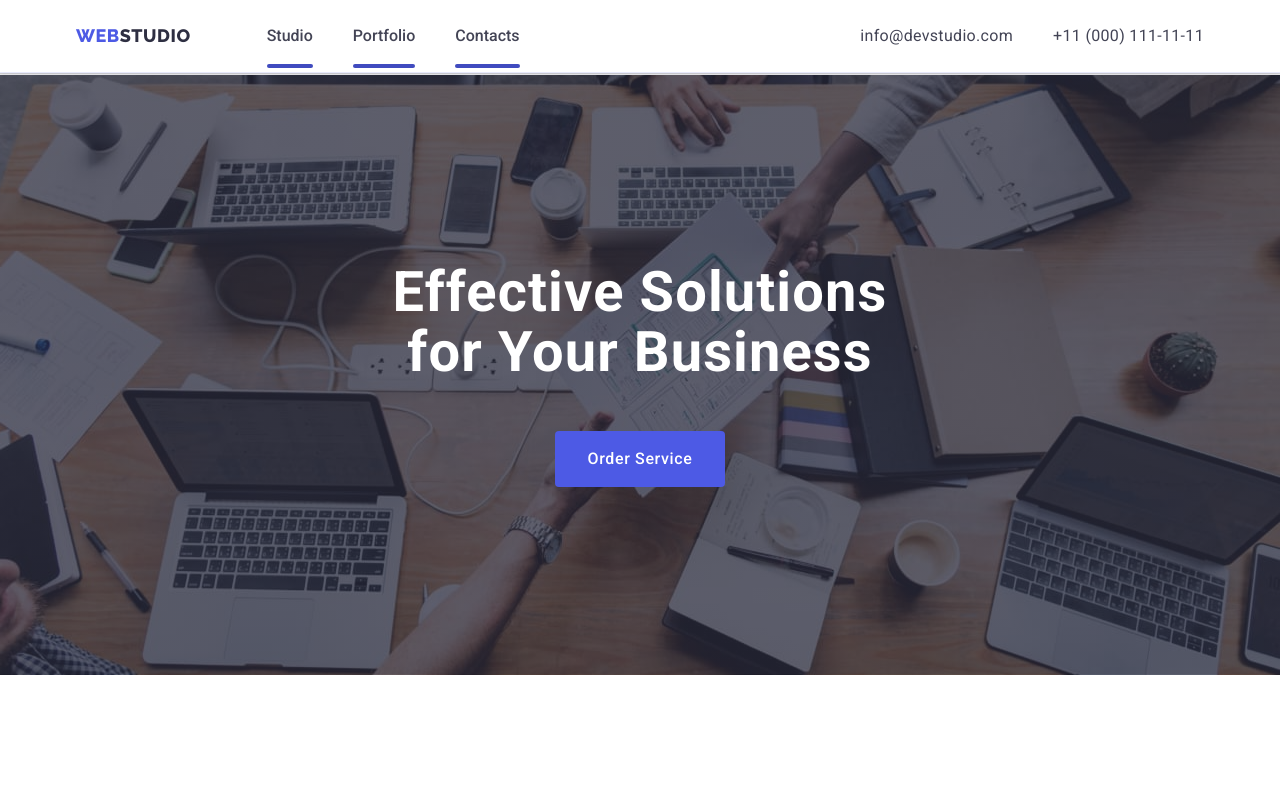
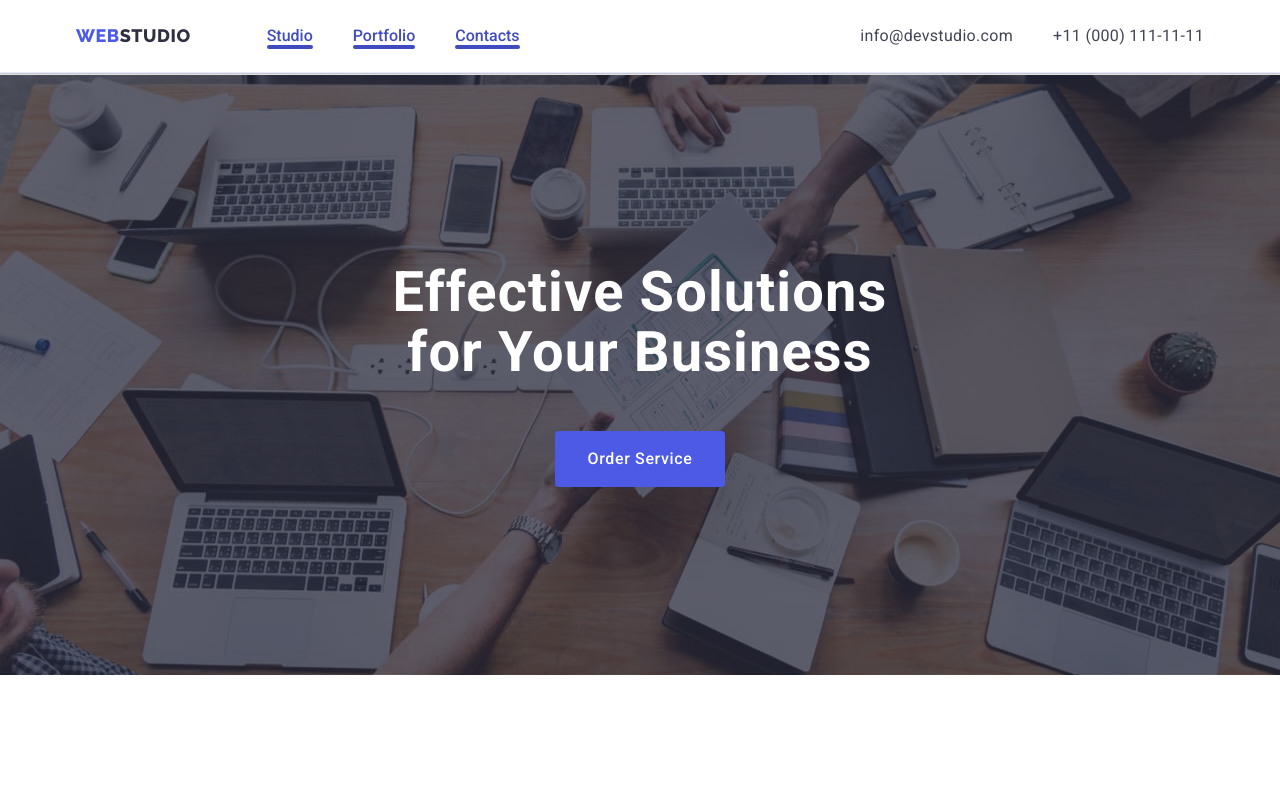
Before and after one commit to AlexandrMon/goit-markup-hw-05, a plain HTML site: page index.html in a window 1280 px wide. Shown: the top 792 px of the page. Drawn offline with nearby package versions, Linux system fonts and the light colour scheme.

Commit message:
finish-3

```diff
--- a/css/style.css
+++ b/css/style.css
@@ -104,8 +104,8 @@ body{ font-family:'Roboto',sans-serif;
             line-height: 1.5;
             letter-spacing: 0.02;
             position: relative;
-            /* color: var(--color-six); */
-            color: var(--color-four);
+            color: var(--color-six);
+            /* color: var(--color-four); */
             transition: color var(--transition)
              }
 
@@ -115,8 +115,8 @@ body{ font-family:'Roboto',sans-serif;
                   display: block;
                   width: 100%;
                   height: 4px;
-                  /* bottom: -1px; */
-                  bottom: -20px;
+                  bottom: -1px;
+                  /* bottom: -20px; */
                   background-color: var(--color-six);
                   border-radius: 2px;
                   /* opacity: 0; */
```
